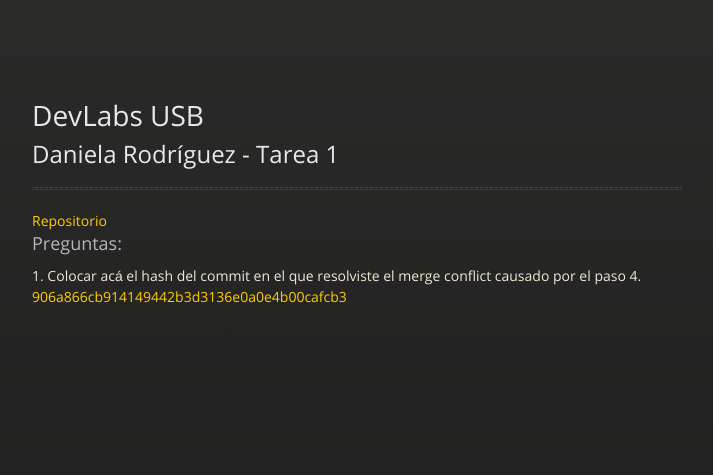
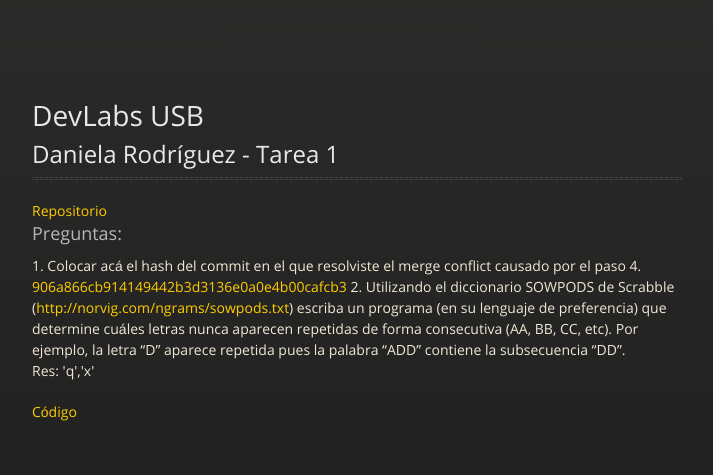
Before and after one commit to danielar92/danielar92.github.io, a plain HTML site: page index.html in a window 1280 px wide. Shown: the whole page, without its empty margins (283-996 px from the left). Drawn offline with nearby package versions, Linux system fonts and the light colour scheme.

Commit message:
Update index.html

```diff
--- a/index.html
+++ b/index.html
@@ -26,16 +26,28 @@
         <div id="inner">
           <h1>DevLabs USB</h1>
           <h2> Daniela Rodríguez - Tarea 1</h2>
-          <p></p>
           <hr>
           <span class="credits left"><a href="https://github.com/danielar92/tarea1-git/tree/gh-pages">Repositorio</a></span>
         </div>
 
+
         <h3>
-<a name="welcome-to-github-pages" class="anchor" href="#welcome-to-github-pages"><span class="octicon octicon-link"></span></a>Preguntas:</h3>
-<a name="welcome-to-github-pages" class="anchor" href="#welcome-to-github-pages"><span class="octicon octicon-link"></span></a>1. Colocar acá el hash del commit en el que resolviste el merge
+    <a name="welcome-to-github-pages" class="anchor" href="#welcome-to-github-pages"><span class="octicon octicon-link"></span></a>Preguntas:</h3>
+    <a name="welcome-to-github-pages" class="anchor" href="#welcome-to-github-pages"><span class="octicon octicon-link"></span></a>1. Colocar acá el hash del commit en el que resolviste el merge
           conflict causado por el paso 4.</h3>
-<a href="https://github.com/danielar92/tarea1-git/commit/906a866cb914149442b3d3136e0a0e4b00cafcb3" target="blank">906a866cb914149442b3d3136e0a0e4b00cafcb3</a>
+    <a href="https://github.com/danielar92/tarea1-git/commit/906a866cb914149442b3d3136e0a0e4b00cafcb3" target="blank">906a866cb914149442b3d3136e0a0e4b00cafcb3</a>
+
+    <a name="segunda" class="anchor" href="#welcome-to-github-pages"><span class="octicon octicon-link"></span></a>2. Utilizando el diccionario SOWPODS de Scrabble
+          (<a href="http://norvig.com/ngrams/sowpods.txt"
+          target="blank">http://norvig.com/ngrams/sowpods.txt</a>)
+          escriba un programa (en su lenguaje de preferencia) que
+          determine cuáles letras nunca aparecen repetidas de forma
+          consecutiva (AA, BB, CC, etc). Por ejemplo, la letra “D”
+          aparece repetida pues la palabra “ADD” contiene la
+          subsecuencia “DD”.</h3>
+
+    <p>Res: 'q','x' </p>
+    <a href="https://github.com/danielar92/tarea1-git/tree/gh-pages/Codigo/Scabble.py" target="blank">Código</a>
 
 
   </body>
```
